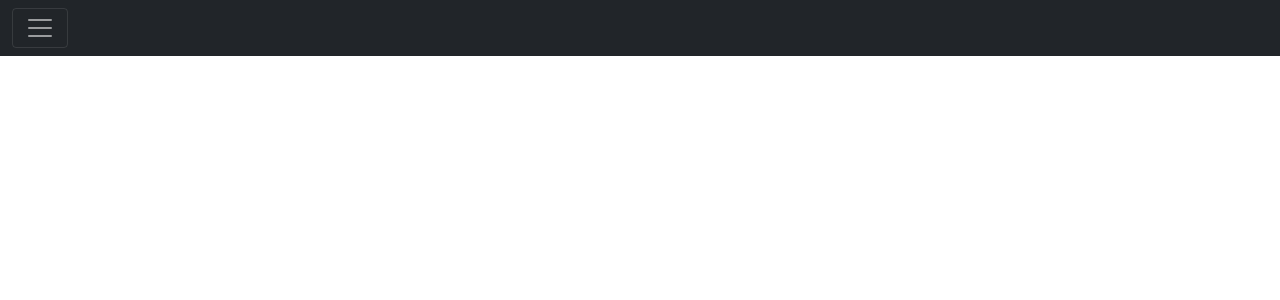
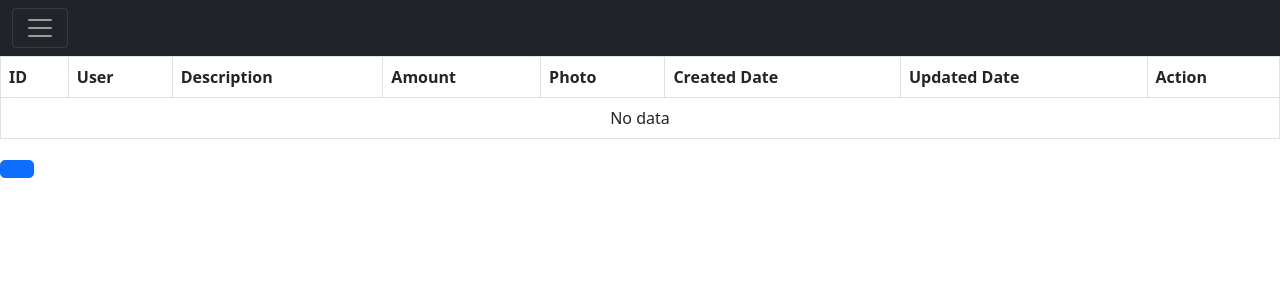
Before and after one commit to Bus1k/billcounter-vue, a Vue app: page /dashboard in a window 1280 px wide. Shown: the top 300 px of the page. Built offline with nearby package versions, Linux system fonts and the light colour scheme.

Commit message:
add base components

```diff
--- /dev/null
+++ b/src/api/bills.js
@@ -0,0 +1,10 @@
+import axios from "../api/connection";
+import csrf from "../api/csrf";
+
+export default {
+    async getAll() {
+        await csrf.getCookie();
+
+        return axios.get("/bill/all");
+    },
+};
--- /dev/null
+++ b/src/components/UI/BaseAlert.vue
@@ -0,0 +1,11 @@
+<template>
+    <div class="alert" :class="'alert-' + type" role="alert">
+        <slot></slot>
+    </div>
+</template>
+
+<script>
+export default {
+    props: ["type", "info"],
+};
+</script>
--- /dev/null
+++ b/src/components/UI/BaseButton.vue
@@ -0,0 +1,11 @@
+<template>
+    <button :type="type" class="btn" :class="classes">
+        <slot></slot>
+    </button>
+</template>
+
+<script>
+export default {
+    props: ["type", "classes"],
+};
+</script>
--- /dev/null
+++ b/src/components/dashboard/BillTable.vue
@@ -0,0 +1,61 @@
+<template>
+    <table class="table table-bordered">
+        <thead>
+            <tr>
+                <th scope="col" v-for="header in headers" :key="header">
+                    {{ header }}
+                </th>
+            </tr>
+        </thead>
+        <tbody>
+            <tr v-if="items.length === 0">
+                <td :colspan="headers.length" scope="row" class="text-center">
+                    No data
+                </td>
+            </tr>
+            <tr v-else v-for="item in items" :key="item.id">
+                <!-- <td v-for="data in item" :key="data.id">{{ data }}</td> -->
+                <td>{{ item.id }}</td>
+                <td>{{ item.user_id }}</td>
+                <td>{{ item.description }}</td>
+                <td>{{ item.amount }}</td>
+                <td>{{ item.photo_name }}</td>
+                <td>{{ item.created_at }}</td>
+                <td>{{ item.updated_at }}</td>
+            </tr>
+        </tbody>
+    </table>
+    <button class="btn btn-lg btn-primary btn-block" @click="getAll"></button>
+</template>
+
+<script>
+import bills from "../../api/bills";
+
+export default {
+    data() {
+        return {
+            headers: [
+                "ID",
+                "User",
+                "Description",
+                "Amount",
+                "Photo",
+                "Created Date",
+                "Updated Date",
+                "Action",
+            ],
+            items: [],
+        };
+    },
+    methods: {
+        getAll() {
+            bills.getAll().then((response) => {
+                console.log(response);
+                this.items = response.data;
+            });
+        },
+    },
+};
+</script>
+
+<style></style>
--- a/src/views/Dashboard.vue
+++ b/src/views/Dashboard.vue
@@ -1,14 +1,17 @@
 <template>
     <Navbar />
+    <bill-table />
     <section id="main"></section>
 </template>
 
 <script>
 import Navbar from "@/components/nav/Navbar.vue";
+import BillTable from "../components/dashboard/BillTable.vue";
 
 export default {
     components: {
         Navbar,
+        BillTable,
     },
 };
 </script>
--- a/src/views/Login.vue
+++ b/src/views/Login.vue
@@ -1,5 +1,6 @@
 <template>
     <div id="login" class="text-center">
+        <base-alert type="success">TEST</base-alert>
         <img class="pb-5" src="../assets/logo.svg" alt="" width="300" />
         <h1 class="h3 mb-3">Please sign in</h1>
         <div class="login-form">
@@ -27,10 +28,9 @@
                     />
                     <label for="loginPassword">Password</label>
                 </div>
-
-                <button class="btn btn-lg btn-primary btn-block">
+                <base-button type="submit" classes="btn-lg btn-primary">
                     Sign in
-                </button>
+                </base-button>
                 <a href="/register">Create Account</a>
             </form>
         </div>
@@ -46,8 +46,11 @@
 
 <script>
 import auth from "../api/auth";
+import BaseButton from "../components/UI/BaseButton.vue";
+import BaseAlert from "../components/UI/BaseAlert.vue";
 
 export default {
+    components: { BaseButton, BaseAlert },
     data() {
         return {
             formData: {
--- a/src/views/Register.vue
+++ b/src/views/Register.vue
@@ -76,7 +76,9 @@
                     </div>
                 </div>
 
-                <button class="btn btn-lg btn-primary btn-block">Create</button>
+                <base-button type="submit" classes="btn-lg btn-primary">
+                    Create
+                </base-button>
                 <a href="/login">Back</a>
             </form>
         </div>
@@ -85,8 +87,10 @@
 
 <script>
 import auth from "../api/auth";
+import BaseButton from "../components/UI/BaseButton.vue";
 
 export default {
+    components: { BaseButton },
     data() {
         return {
             formData: {
```
Also changed, not shown: src/components/UI/DataTable.vue (added, +40 -0 lines).
